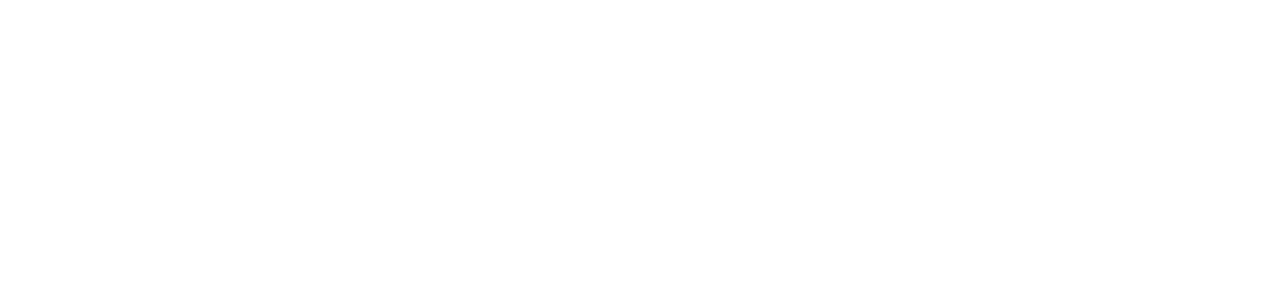
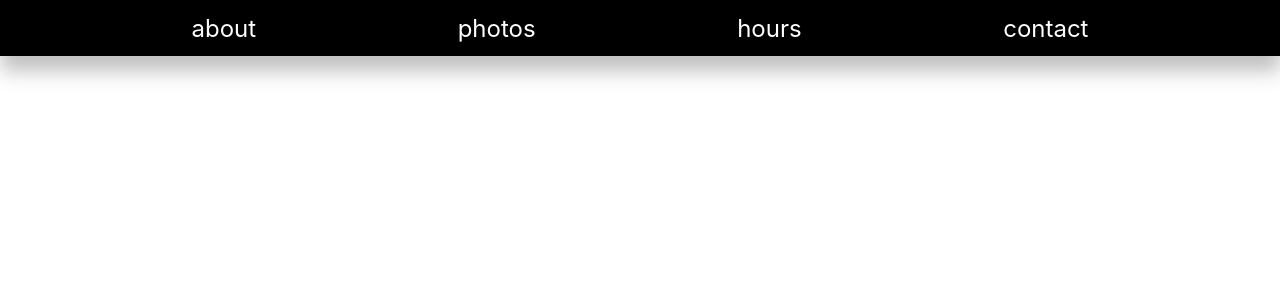
Before and after one commit to zsoliman/bar-template, a React (Create React App) app: page / in a window 1280 px wide. Shown: the top 300 px of the page. Built offline with nearby package versions, Linux system fonts and the light colour scheme.

Commit message:
navbar setup done

```diff
--- a/src/App.css
+++ b/src/App.css
@@ -2,37 +2,30 @@
   text-align: center;
 }
 
-.App-logo {
-  height: 40vmin;
-  pointer-events: none;
+.Navbar {
+  display: flex;
+  justify-content: space-evenly;
+  align-items: center;
+  font-size: 1.5em;
+  background-color: black;
+  color: white;
+  box-shadow: 1px 15px 20px #00000041;
+  height: 7vh;
+  position: sticky;
+  top: 0;
+  width: 100%;
+  z-index: 3;
 }
 
-@media (prefers-reduced-motion: no-preference) {
-  .App-logo {
-    animation: App-logo-spin infinite 20s linear;
-  }
+.Navbar a {
+  transition: transform 0.2s;
+  transition: 0.1s;
+  border-radius: 5px;
+  padding: 10px;
 }
 
-.App-header {
-  background-color: #282c34;
-  min-height: 100vh;
-  display: flex;
-  flex-direction: column;
-  align-items: center;
-  justify-content: center;
-  font-size: calc(10px + 2vmin);
-  color: white;
+.Navbar a:hover {
+  transform: scale(1.05);
+  cursor: pointer;
+  /* background-color: #F05454; */
 }
-
-.App-link {
-  color: #61dafb;
-}
-
-@keyframes App-logo-spin {
-  from {
-    transform: rotate(0deg);
-  }
-  to {
-    transform: rotate(360deg);
-  }
-}
--- a/src/App.js
+++ b/src/App.js
@@ -1,9 +1,10 @@
 import './App.css';
+import Navbar from './components/Navbar';
 
 function App() {
   return (
     <div className="App">
-
+      <Navbar />
     </div>
   );
 }
--- a/src/components/Navbar.jsx
+++ b/src/components/Navbar.jsx
@@ -0,0 +1,38 @@
+// import { Link } from 'react-router-dom'
+
+const Navbar = () => {
+
+    return (
+        <div className='Navbar'>
+
+            {/* <Link
+                className='Link' to='/about'>
+                <a>About</a>
+            </Link>
+
+            <Link
+                className='Link' to='/still-gallery'>
+                <a>Photos</a>
+            </Link>
+
+            <Link
+                className='Link' to='/moving-gallery'>
+                <a>Hours</a>
+            </Link>
+
+            <Link
+                className='Link' to='/contact'>
+                <a>Contact</a>
+            </Link> */}
+
+            <a>about</a>
+            <a>photos</a>
+            <a>hours</a>
+            <a>contact</a>
+
+
+        </div>
+    )
+}
+
+export default Navbar;
```
